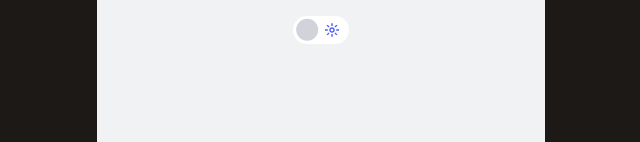
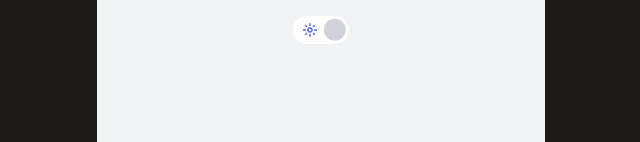
Before and after one commit to jerryjohnsoffl/responsive-calculator, a React (Create React App) app: page / in a window 1280 px wide. Shown: the top 142 px of the page, without its empty margins (319-959 px from the left). Built offline with nearby package versions, Linux system fonts and the light colour scheme.

Commit message:
darkmode added

```diff
--- a/src/App.js
+++ b/src/App.js
@@ -76,9 +76,9 @@ function App() {
         <div className={`absolute left-1/2 -translate-x-1/2 px-2.5 rounded-full w-14 h-7 container flex items-center justify-around space-x-2 ${IsDarkMode? "bg-toggle": "bg-white"}`}>
           <label htmlFor="check" className='h-full w-full relative flex items-center justify-between rounded-full'>
             <input type="checkbox" id='check' className='sr-only peer' onChange={()=> SetIsDarkMode((prev)=> !prev)}/>
-            <span className='w-3/5 h-4/5 bg-dull-white absolute rounded-full left-1 top-1/2 -translate-x-1/2 -translate-y-1/2 peer-checked:left-8 transition-all duration-300'></span>
+            <span className='w-3/5 h-4/5 bg-dull-white absolute rounded-full right-1 top-1/2 translate-x-1/2 -translate-y-1/2 peer-checked:right-8 peer-checked:bg-dull-dark transition-all duration-300'></span>
+            <img src={Light} className='h-3/5 w-2/5' alt="" />
             <img src={Dark} className='h-3/5 w-2/5' alt="" />
-            <img src={Light} className='h-3/5 w-2/5' alt="" />
           </label>
         </div>
       </div>
--- a/src/output.css
+++ b/src/output.css
@@ -611,6 +611,10 @@ video {
   top: 50%;
 }
 
+.right-1 {
+  right: 0.25rem;
+}
+
 .col-span-3 {
   grid-column: span 3 / span 3;
 }
@@ -702,6 +706,11 @@ video {
 
 .-translate-y-1\/2 {
   --tw-translate-y: -50%;
+  transform: translate(var(--tw-translate-x), var(--tw-translate-y)) rotate(var(--tw-rotate)) skewX(var(--tw-skew-x)) skewY(var(--tw-skew-y)) scaleX(var(--tw-scale-x)) scaleY(var(--tw-scale-y));
+}
+
+.translate-x-1\/2 {
+  --tw-translate-x: 50%;
   transform: translate(var(--tw-translate-x), var(--tw-translate-y)) rotate(var(--tw-rotate)) skewX(var(--tw-skew-x)) skewY(var(--tw-skew-y)) scaleX(var(--tw-scale-x)) scaleY(var(--tw-scale-y));
 }
 
@@ -873,3 +882,12 @@ video {
 .peer:checked ~ .peer-checked\:left-8 {
   left: 2rem;
 }
+
+.peer:checked ~ .peer-checked\:right-8 {
+  right: 2rem;
+}
+
+.peer:checked ~ .peer-checked\:bg-dull-dark {
+  --tw-bg-opacity: 1;
+  background-color: rgb(78 80 95 / var(--tw-bg-opacity, 1));
+}
```
